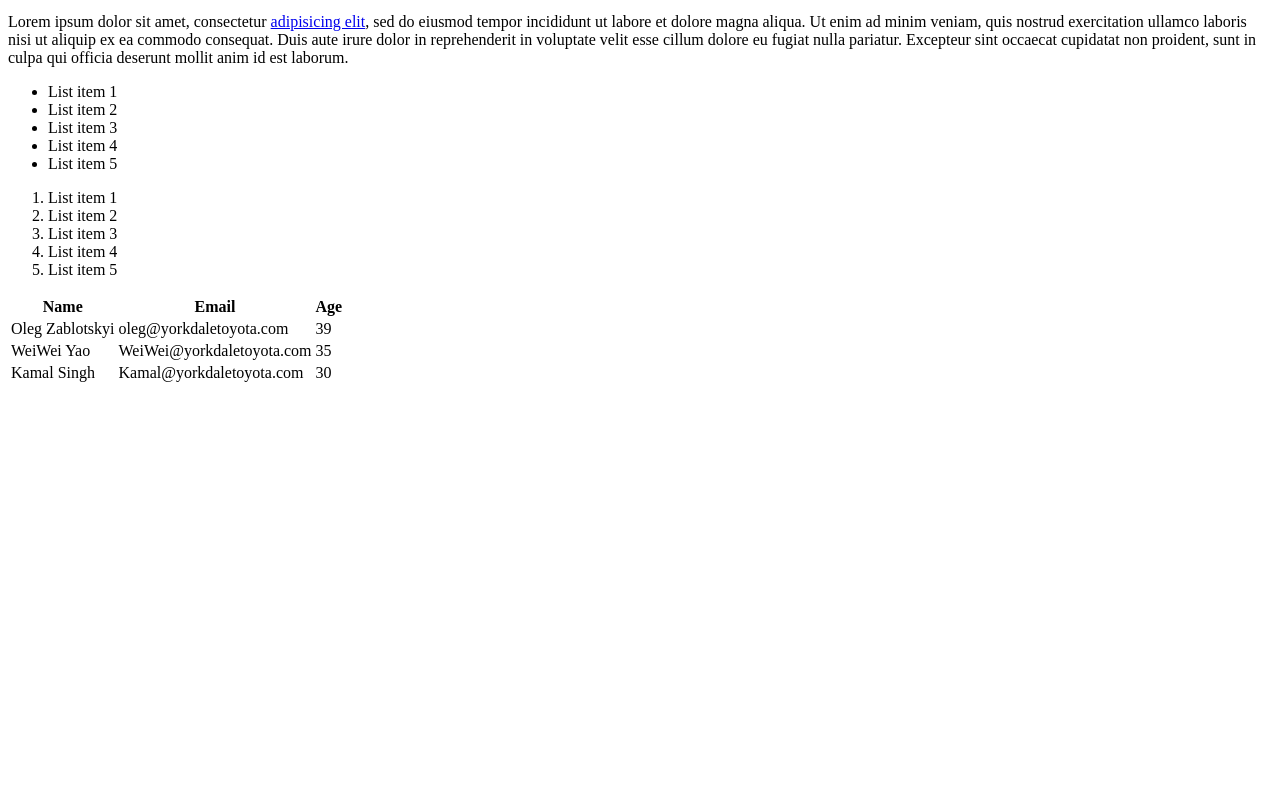
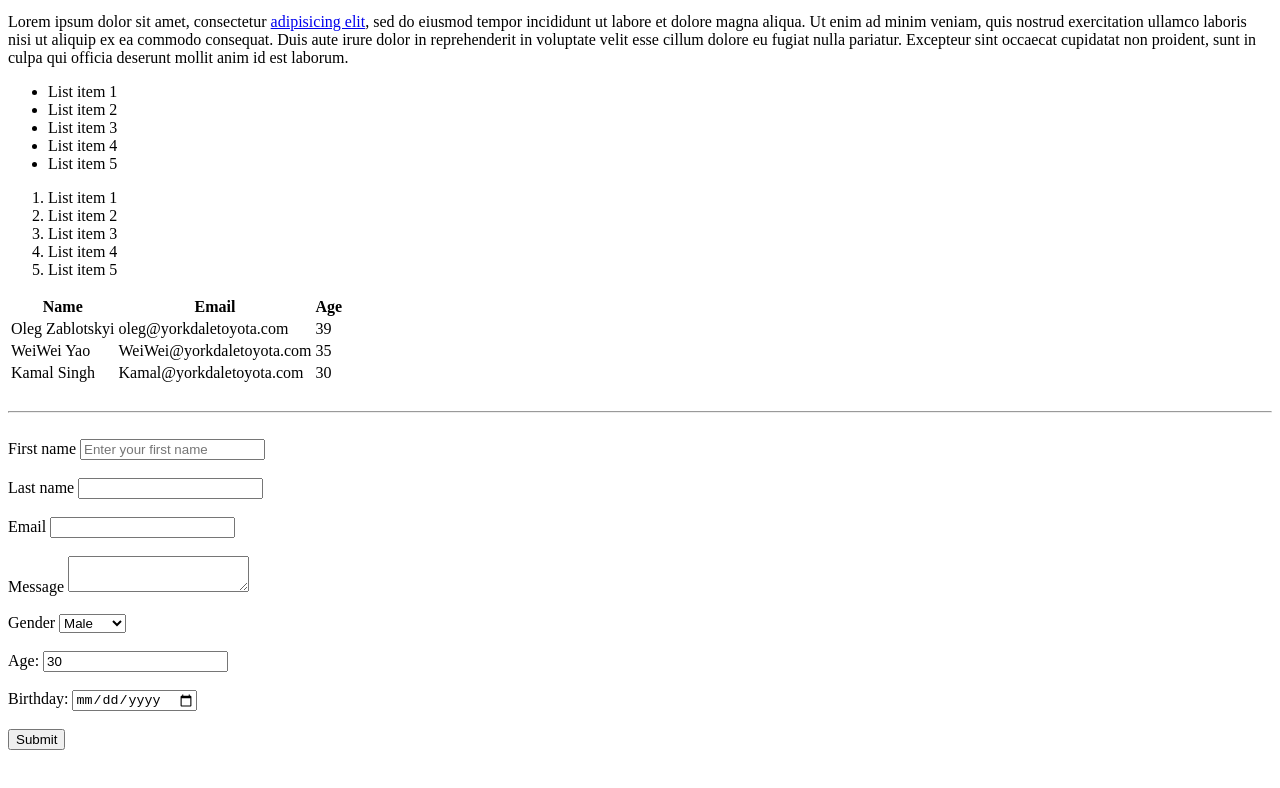
Before and after one commit to Zablyk/HTML-cource, a plain HTML site: page index.html in a window 1280 px wide. Shown: the part 332-1120 px from the top of the page. Drawn offline with Linux system fonts and the light colour scheme.

Commit message:
added forms with a different type of data

```diff
--- a/index.html
+++ b/index.html
@@ -76,6 +76,55 @@
 				</tr>
 			</tbody>
 		</table>
+
+		<br>
+		<hr> <!-- horizontal rule -line across the page -->
+		<br>
+
+		<!-- FORMS -->
+		<form action="process.php" method="POST">
+			<div>
+				<label>First name</label>
+				<input type="text" name="firstName" placeholder="Enter your first name">
+			</div>
+			<br>
+			<div>
+				<label>Last name</label>
+				<input type="text" name="lastName">
+			</div>
+			<br>
+			<div>
+				<label>Email</label>
+				<input type="email" name="email">
+			</div>
+			<br>
+			<div>
+				<label>Message</label>
+				<textarea name="message"></textarea>
+			</div>
+			<br>
+			<div>
+				<label>Gender</label>
+				<select name="gender">
+					<option value="male">Male</option>
+					<option value="female">Female</option>
+					<option value="other">Other</option>
+				</select>
+			</div>
+			<br>
+			<div>
+				<label>Age:</label>
+				<input type="number" name="age" value="30">
+			</div>
+			<br>
+			<div>
+				<label>Birthday:</label>
+				<input type="date" name="birthday">
+			</div>
+			<br>
+				<input type="submit" name="submit" value="Submit">
+		</form>
+
 		<div style="margin-top: 500px"></div>
 	</body>
 </html>
```
